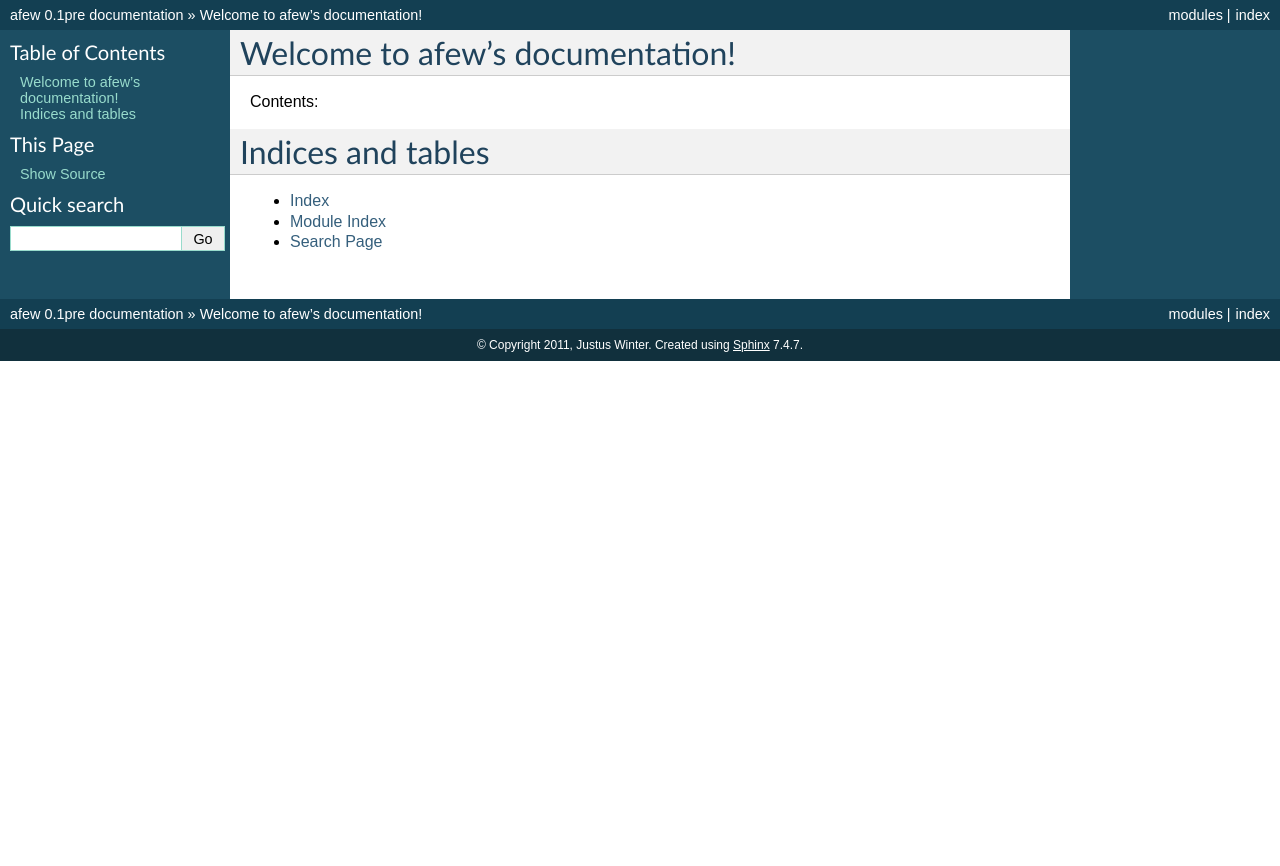
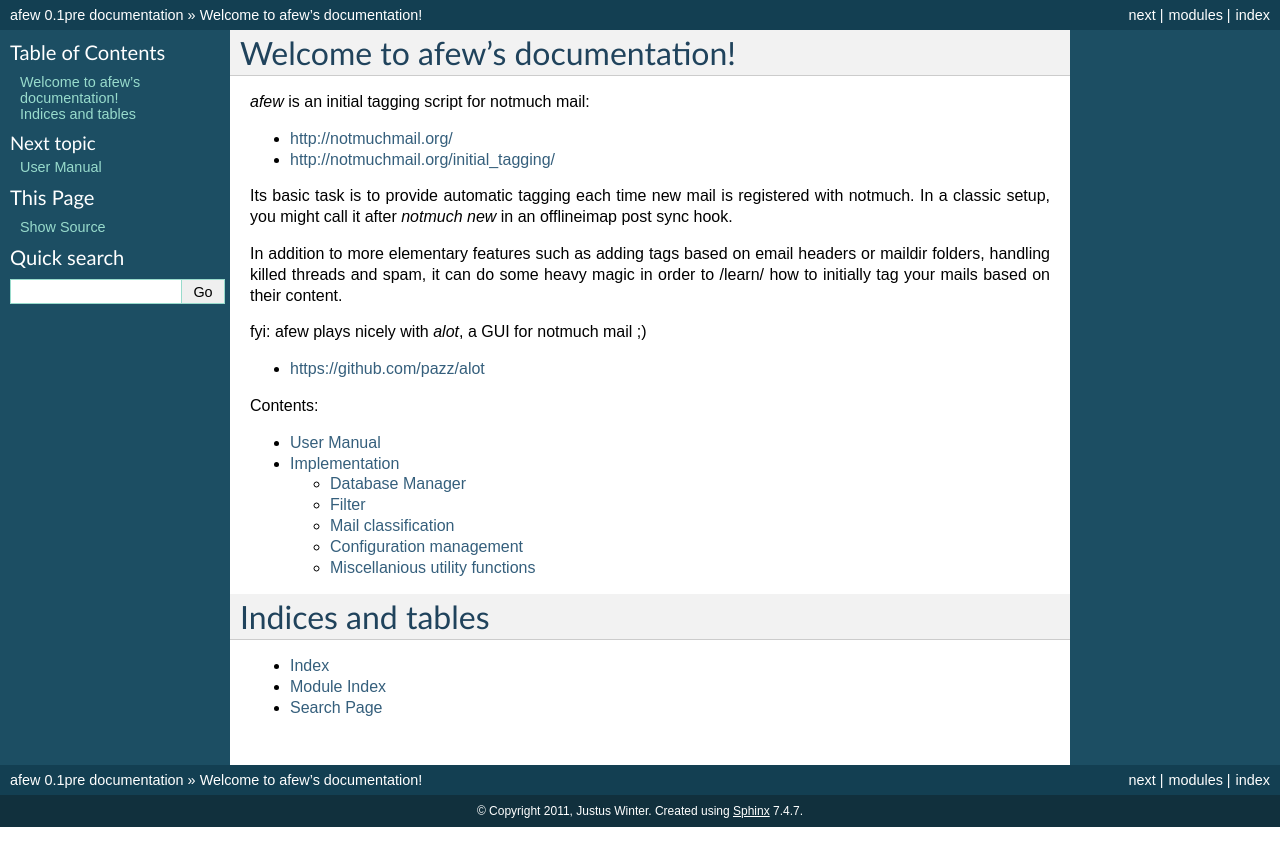
Before and after one commit to afewmail/afew, a Sphinx documentation site: the page built from docs/source/index.rst, in a window 1280 px wide. Shown: the top 866 px of the page. Built offline with Sphinx 7.4.7, drawn with Linux system fonts in a browser that asks for light colours.

Commit message:
Add a skeleton user manual and introduction from README, update toc

```diff
--- a/docs/source/index.rst
+++ b/docs/source/index.rst
@@ -1,15 +1,31 @@
-.. afew documentation master file, created by
-   sphinx-quickstart on Fri Dec 23 21:19:37 2011.
-   You can adapt this file completely to your liking, but it should at least
-   contain the root `toctree` directive.
-
 Welcome to afew's documentation!
 ================================
+
+`afew` is an initial tagging script for notmuch mail:
+
+* http://notmuchmail.org/
+* http://notmuchmail.org/initial_tagging/
+
+Its basic task is to provide automatic tagging each time new mail is registered
+with notmuch. In a classic setup, you might call it after `notmuch new` in an
+offlineimap post sync hook.
+
+In addition to more elementary features such as adding tags based on email
+headers or maildir folders, handling killed threads and spam, it can do some
+heavy magic in order to /learn/ how to initially tag your mails based on their
+content.
+
+fyi: afew plays nicely with `alot`, a GUI for notmuch mail ;)
+
+* https://github.com/pazz/alot
 
 Contents:
 
 .. toctree::
    :maxdepth: 2
+
+   manual
+   implementation
 
 Indices and tables
 ==================
--- /dev/null
+++ b/docs/source/manual.rst
@@ -0,0 +1,2 @@
+User Manual
+===========
```
